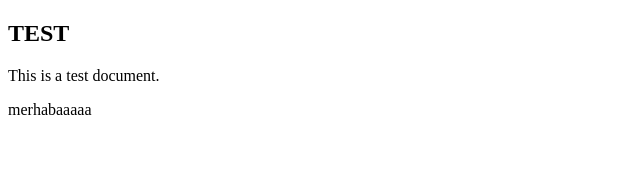
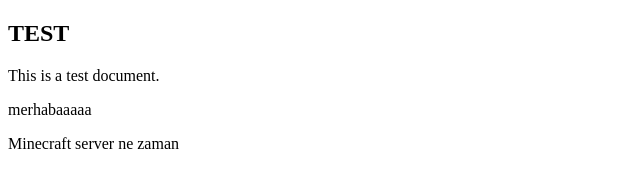
Before and after one commit to BarisCanigecgin/githubYeni, a plain HTML site: page index.html in a window 1280 px wide. Shown: the whole page, without its empty margins (0-640 px from the left). Drawn offline with Linux system fonts and the light colour scheme.

Commit message:
Update index.html

```diff
--- a/index.html
+++ b/index.html
@@ -9,6 +9,7 @@
     <h2>TEST</h2>
     <p>This is a test document.</p>
     <p>merhabaaaaa</p>
+    <p>Minecraft server ne zaman</p>
     <script src="yasin.js"></script>
 </body>
 </html>
```
